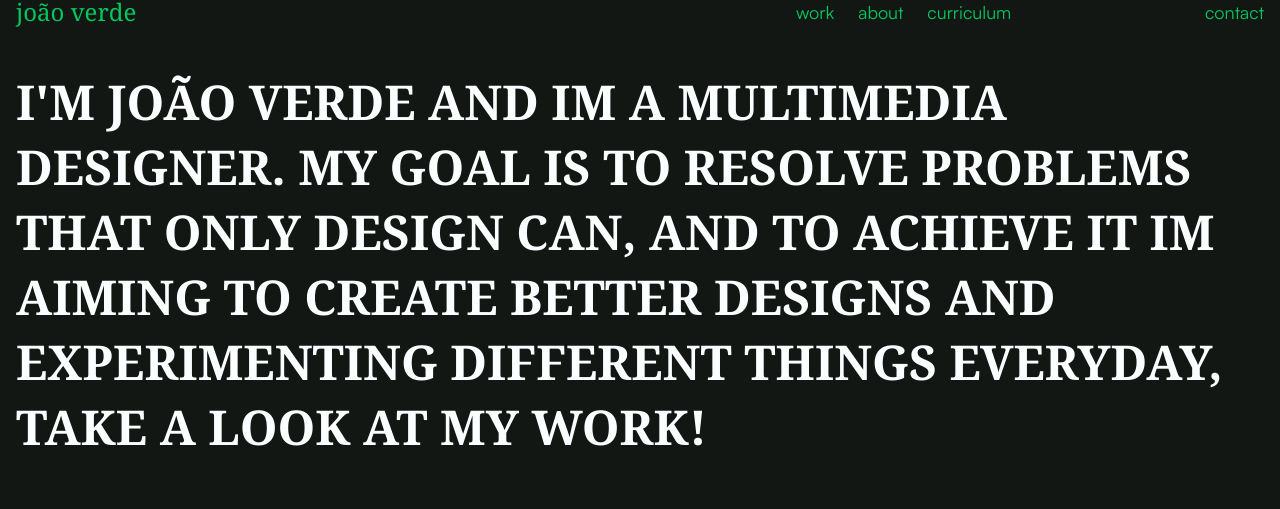
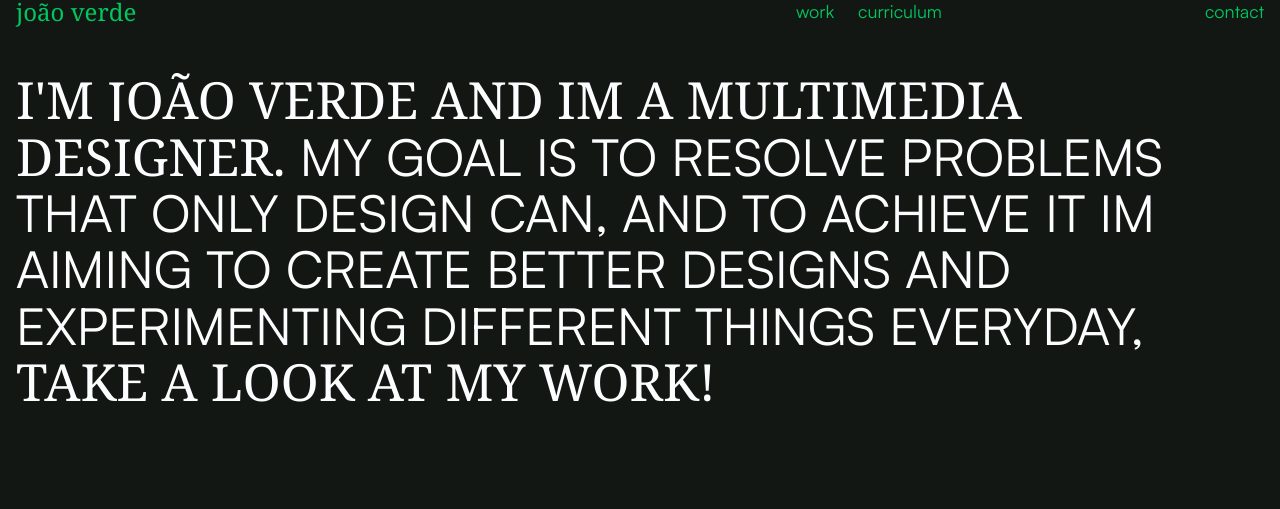
Before and after one commit to oVerde/DW_portfolio, a plain HTML site: page index.html in a window 1280 px wide. Shown: the top 509 px of the page. Drawn offline with Linux system fonts and the light colour scheme; no server answers; a web font is replaced by a local one.

Commit message:
legibility fixes

```diff
--- a/css/global.css
+++ b/css/global.css
@@ -10,12 +10,17 @@ body {
     cursor: default;
     color: var(--white);
     width: 100vw;
+    line-height: 1.1;
 }
 
 .hero-title {
-        font-family: var(--font-display);
-    font-weight: 700;
+    font-family: var(--font-body);
+    font-weight: 400;
     color: var(--white);
     padding-inline: var(--padding-inline);
-    font-size: clamp(1rem, 4vw, 3rem);
+    font-size: clamp(1rem, 4vw, 4.6rem);
 }
+
+.hero-title__highlight {
+    font-family: var(--font-display);
+}
--- a/css/projects-list.css
+++ b/css/projects-list.css
@@ -85,6 +85,7 @@
 
 .project-category {
     grid-column: 2;
+    padding-left: 0.8rem;
     margin: 0;
     font-family: var(--font-display);
     font-size: clamp(1rem, 1.5vw, 1.25rem);
--- a/index.html
+++ b/index.html
@@ -12,7 +12,9 @@
     <main>
         <section class="hero">
             <h1 class="hero-title">
-                I'M JOÃO VERDE AND IM A MULTIMEDIA DESIGNER. MY GOAL IS TO RESOLVE PROBLEMS THAT ONLY DESIGN CAN, AND TO ACHIEVE IT IM AIMING TO CREATE BETTER DESIGNS AND EXPERIMENTING DIFFERENT THINGS EVERYDAY, TAKE A LOOK AT MY WORK!
+                <span class="hero-title__highlight">I'M JOÃO VERDE AND IM A MULTIMEDIA DESIGNER.</span>
+                MY GOAL IS TO RESOLVE PROBLEMS THAT ONLY DESIGN CAN, AND TO ACHIEVE IT IM AIMING TO CREATE BETTER DESIGNS AND EXPERIMENTING DIFFERENT THINGS EVERYDAY,
+                <span class="hero-title__highlight">TAKE A LOOK AT MY WORK!</span>
             </h1>
         </section>
         <section class="projects-section">
--- a/js/layout/create-header-markup.js
+++ b/js/layout/create-header-markup.js
@@ -6,7 +6,6 @@ export function createHeaderMarkup() {
             <nav class="nav" aria-label="Main navigation">
                 <ul class="nav-main">
                     <li><a href="index.html">work</a></li>
-                    <li><a href="#about">about</a></li>
                     <li><a href="#curriculum">curriculum</a></li>
                 </ul>
                 <a class="nav-contact" href="#contacts">contact</a>
```
